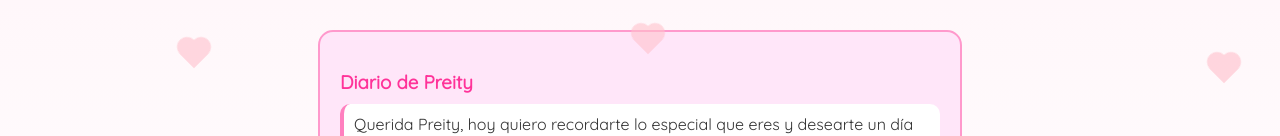
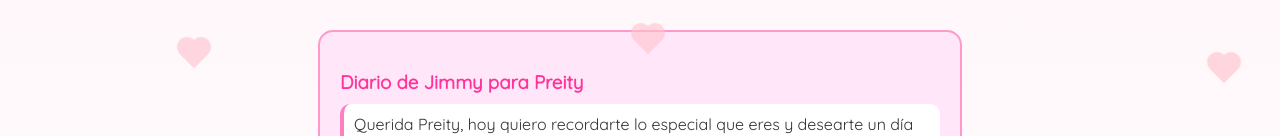
Before and after one commit to draxxk919/feliz-cumplea-os, a plain HTML site: page index.html in a window 1280 px wide. Shown: the part 919-1055 px from the top of the page. Drawn offline with Linux system fonts and the light colour scheme.

Commit message:
Update index.html

```diff
--- a/index.html
+++ b/index.html
@@ -370,7 +370,7 @@
   </div>
 
   <div class="diary-section">
-    <h3>Diario de Preity</h3>
+    <h3>Diario de Jimmy para Preity</h3>
     <div class="diary-entry">
       Querida Preity, hoy quiero recordarte lo especial que eres y desearte un
       día lleno de amor y alegría.
```
